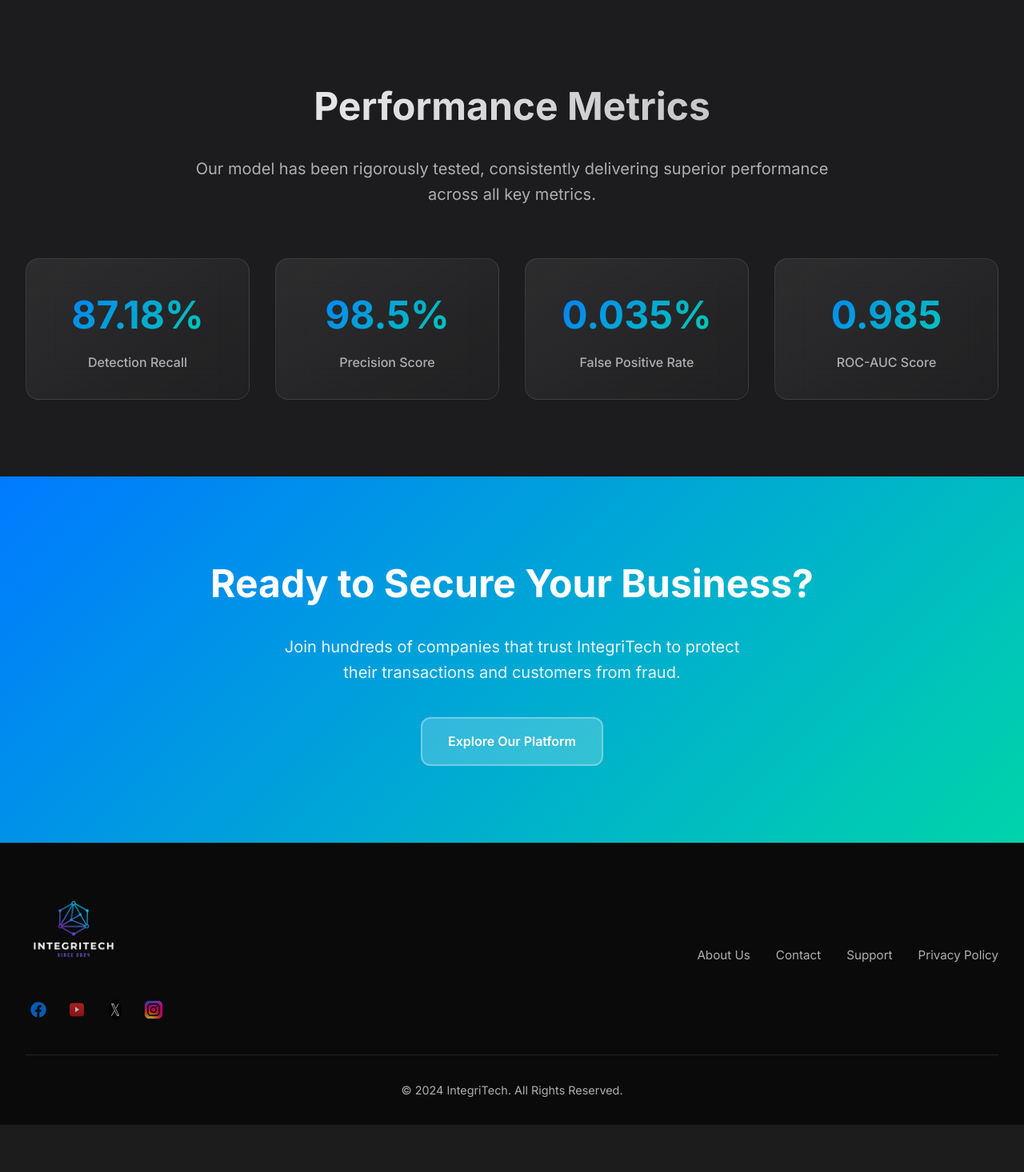
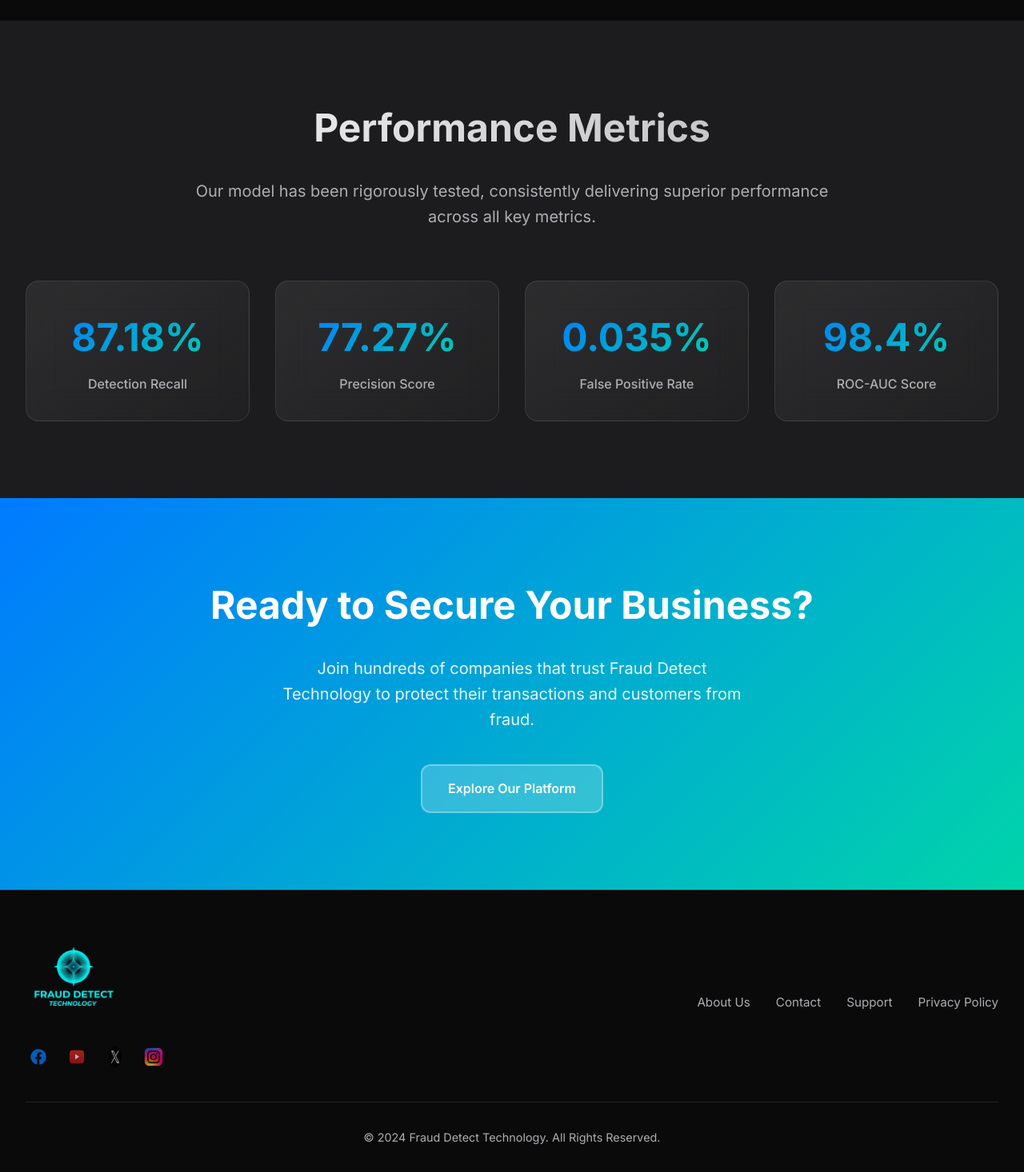
Before and after one commit to KeabetsweMotloung/Fraud-detection-System, a Flask app: page /about in a window 1280 px wide. Shown: the part 3385-4851 px from the top of the page at 80% size. Before the commit the page ends 4792 px from the top, so only its background shows below. Run offline with Flask 3, Linux system fonts and the light colour scheme; parts of the project's set-up code (start-up, migrations or seed data) failed here and were passed over.

Commit message:
removed logo

```diff
--- a/Client/templates/About.html
+++ b/Client/templates/About.html
@@ -3,7 +3,7 @@
 <head>
 <meta charset="UTF-8">
 <meta name="viewport" content="width=device-width, initial-scale=1.0">
-<title>About IntegriTech - Advanced Fraud Detection</title>
+<title>About Fraud Detect Technology - Advanced Fraud Detection</title>
 <link href="https://fonts.googleapis.com/css2?family=Inter:wght@300;400;500;600;700&display=swap" rel="stylesheet">
 <link href="https://fonts.googleapis.com/icon?family=Material+Icons+Sharp" rel="stylesheet">
 <link rel="stylesheet" href="{{ url_for('static', filename='css/about_style.css') }}">
@@ -14,7 +14,7 @@
 <header>
     <div class="header-container">
         <div class="logo">
-            <img src="{{ url_for('static', filename='images/Integritech.png') }}" alt="IntegriTech Logo">
+            <img src="{{ url_for('static', filename='images/logo.png') }}" alt="IntegriTech Logo">
         </div>
         <nav>
             <div class="menu-toggle" id="menuToggle">
@@ -38,7 +38,7 @@
 <section class="hero" id="about">
     <div class="hero-container">
         <h1>Revolutionizing Fraud Detection</h1>
-        <p>At IntegriTech, we combine cutting-edge artificial intelligence with deep industry expertise to deliver the most advanced fraud detection platform available today. Our mission is to protect businesses from financial crime while maintaining seamless user experiences.</p>
+        <p>At Fraud Detect Technology, we combine cutting-edge artificial intelligence with deep industry expertise to deliver the most advanced fraud detection platform available today. Our mission is to protect businesses from financial crime while maintaining seamless user experiences.</p>
     </div>
 </section>
 
@@ -54,7 +54,7 @@
                 <p>To democratize access to enterprise-grade fraud detection technology, making advanced AI-powered security solutions accessible to organizations of all sizes while maintaining the highest standards of accuracy and performance.</p>
 
                 <h3>Why We Started</h3>
-                <p>IntegriTech was born from the recognition that traditional rule-based fraud detection systems were failing to keep pace with increasingly sophisticated fraud patterns. We set out to build something better.</p>
+                <p>Fraud Detect Technology was born from the recognition that traditional rule-based fraud detection systems were failing to keep pace with increasingly sophisticated fraud patterns. We set out to build something better.</p>
 
             </div>
 
@@ -176,7 +176,7 @@
                     <div class="metric-label">Detection Recall</div>
                 </div>
                 <div class="metric-card animate-on-scroll">
-                    <div class="metric-value">98.5%</div>
+                    <div class="metric-value">77.27%</div>
                     <div class="metric-label">Precision Score</div>
                 </div>
                 <div class="metric-card animate-on-scroll">
@@ -184,7 +184,7 @@
                     <div class="metric-label">False Positive Rate</div>
                 </div>
                 <div class="metric-card animate-on-scroll">
-                    <div class="metric-value">0.985</div>
+                    <div class="metric-value">98.4%</div>
                     <div class="metric-label">ROC-AUC Score</div>
                 </div>
             </div>
@@ -197,7 +197,7 @@
     <section class="section cta-section">
         <div class="section-container">
             <h2>Ready to Secure Your Business?</h2>
-            <p>Join hundreds of companies that trust IntegriTech to protect their transactions and customers from fraud.</p>
+            <p>Join hundreds of companies that trust Fraud Detect Technology to protect their transactions and customers from fraud.</p>
             <a href="{{ url_for('dashboard') }}" class="btn-primary">Explore Our Platform</a>
         </div>
     </section>
@@ -206,7 +206,7 @@
 <footer>
         <div class="footer-container">
             <div class="footer-brand">
-                <img src="{{ url_for('static', filename='images/Integritech.png') }}" alt="IntegriTech Logo">
+                <img src="{{ url_for('static', filename='images/logo.png') }}" alt="logo">
                 <ul class="social-links">
                     <li><a href="#facebook"><img src="{{ url_for('static', filename='images/facebook.png') }}" alt="Facebook"></a></li>
                     <li><a href="#youtube"><img src="{{ url_for('static', filename='images/youtube.png') }}" alt="YouTube"></a></li>
@@ -224,7 +224,7 @@
             </div>
         </div>
         <div class="footer-bottom">
-            <p>&copy; 2024 IntegriTech. All Rights Reserved.</p>
+            <p>&copy; 2024 Fraud Detect Technology. All Rights Reserved.</p>
         </div>
 </footer>
 </main>
--- a/Client/templates/Analytics.html
+++ b/Client/templates/Analytics.html
@@ -3,7 +3,7 @@
 <head>
     <meta charset="UTF-8">
     <meta name="viewport" content="width=device-width, initial-scale=1.0">
-    <title>IntegriTech - Analytics Dashboard</title>
+    <title>>Fraud Detect Technology - Analytics Dashboard</title>
     <link href="https://fonts.googleapis.com/css2?family=Inter:wght@300;400;500;600;700&display=swap" rel="stylesheet">
     <link href="https://fonts.googleapis.com/icon?family=Material+Icons+Sharp" rel="stylesheet">
     <link rel="stylesheet" href="{{ url_for('static', filename='css/Analytics_style.css') }}">
@@ -18,8 +18,8 @@
         <aside class="sidebar">
             <div class="sidebar-header">
                 <div class="logo">
-                    <img src="{{ url_for('static', filename='images/Integritech.png') }}" alt="IntegriTech Logo">
-                    <h2>Integri<span class="accent">Tech</span></h2>
+                    <img src="{{ url_for('static', filename='images/logo.png') }}" alt="Logo">
+                    <h2>Fraud<span class="accent">Technology</span></h2>
                 </div>
                 <button class="close-btn" id="close_btn">
                     <span class="material-icons-sharp">close</span>
--- a/Client/templates/Dashboard.html
+++ b/Client/templates/Dashboard.html
@@ -3,7 +3,7 @@
 <head>
     <meta charset="UTF-8">
     <meta name="viewport" content="width=device-width, initial-scale=1.0">
-    <title>IntegriTech - Fraud Detection Dashboard</title>
+    <title>>Fraud Detect Technology - Fraud Detection Dashboard</title>
     <link href="https://fonts.googleapis.com/css2?family=Inter:wght@300;400;500;600;700&display=swap" rel="stylesheet">
     <link href="https://fonts.googleapis.com/icon?family=Material+Icons+Sharp" rel="stylesheet">
     <link rel="stylesheet" href="{{ url_for('static', filename='css/Dashboard_style.css') }}">
@@ -14,8 +14,8 @@
         <aside class="sidebar">
             <div class="sidebar-header">
                 <div class="logo">
-                    <img src="{{ url_for('static', filename='images/Integritech.png') }}" alt="IntegriTech Logo">
-                    <h2>Integri<span class="accent">Tech</span></h2>
+                    <img src="{{ url_for('static', filename='images/logo.png') }}" alt="Logo">
+                    <h2>Fraud <span class="accent">Technology</span></h2>
                 </div>
                 <button class="close-btn" id="close_btn">
                     <span class="material-icons-sharp">close</span>
```
Also changed, not shown: Client/templates/Home.html (+6 -6 lines), Client/static/images/Integritech.png (deleted), Client/static/images/logo.png (added).
